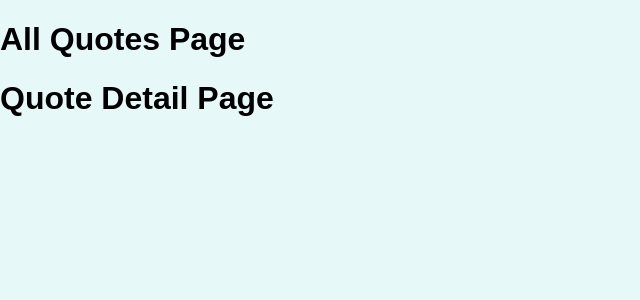
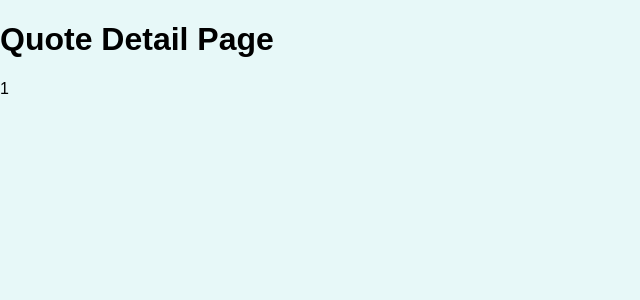
Before and after one commit to Kusjay/react-app-qoutes, a React (Create React App) app: page /quotes/1 in a window 1280 px wide. Shown: the top 300 px of the page, without its empty margins (0-640 px from the left). Built offline with nearby package versions, Linux system fonts and the light colour scheme.

Commit message:
Added the comments nested route to the quotedetail page

```diff
--- a/src/App.js
+++ b/src/App.js
@@ -1,4 +1,4 @@
-import { Route, Switch } from 'react-router-dom';
+import { Route, Switch, Redirect } from 'react-router-dom';
 
 import AllQuotes from './pages/AllQuotes';
 import QuoteDetail from './pages/QuoteDetail';
@@ -6,8 +6,11 @@ import NewQuotes from './pages/NewQuotes';
 
 function App() {
   return (
-    <switch>
-      <Route path='/quotes'>
+    <Switch>
+      <Route path='/' exact>
+        <Redirect to='/quotes' />
+      </Route>
+      <Route path='/quotes' exact>
         <AllQuotes />
       </Route>
       <Route path='/quotes/:quoteId'>
@@ -16,7 +19,7 @@ function App() {
       <Route path='/new-quote'>
         <NewQuotes />
       </Route>
-    </switch>
+    </Switch>
   );
 }
 
--- a/src/pages/QuoteDetail.js
+++ b/src/pages/QuoteDetail.js
@@ -1,7 +1,20 @@
-import React from 'react';
+import React, { Fragment } from 'react';
+import { useParams, Route } from 'react-router-dom';
+
+import Comments from '../components/comments/Comments';
 
 const QuoteDetail = () => {
-  return <h1>Quote Detail Page</h1>;
+  const params = useParams();
+
+  return (
+    <Fragment>
+      <h1>Quote Detail Page</h1>
+      <p>{params.quoteId}</p>
+      <Route path={`/quotes/${params.quoteId}/comments`}>
+        <Comments />
+      </Route>
+    </Fragment>
+  );
 };
 
 export default QuoteDetail;
```
Also changed, not shown: 1 other file (tests, documents, lock files or other folders).
